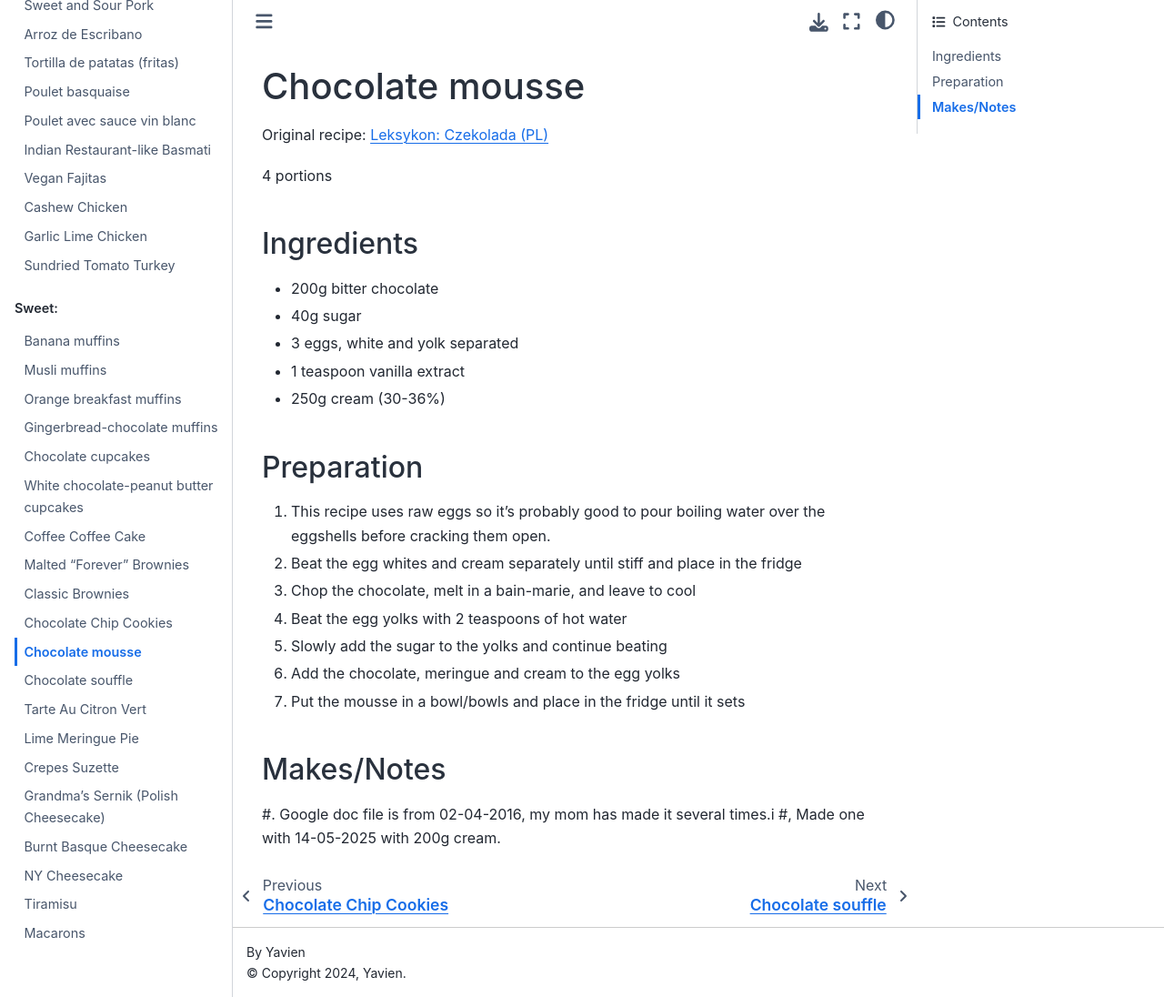
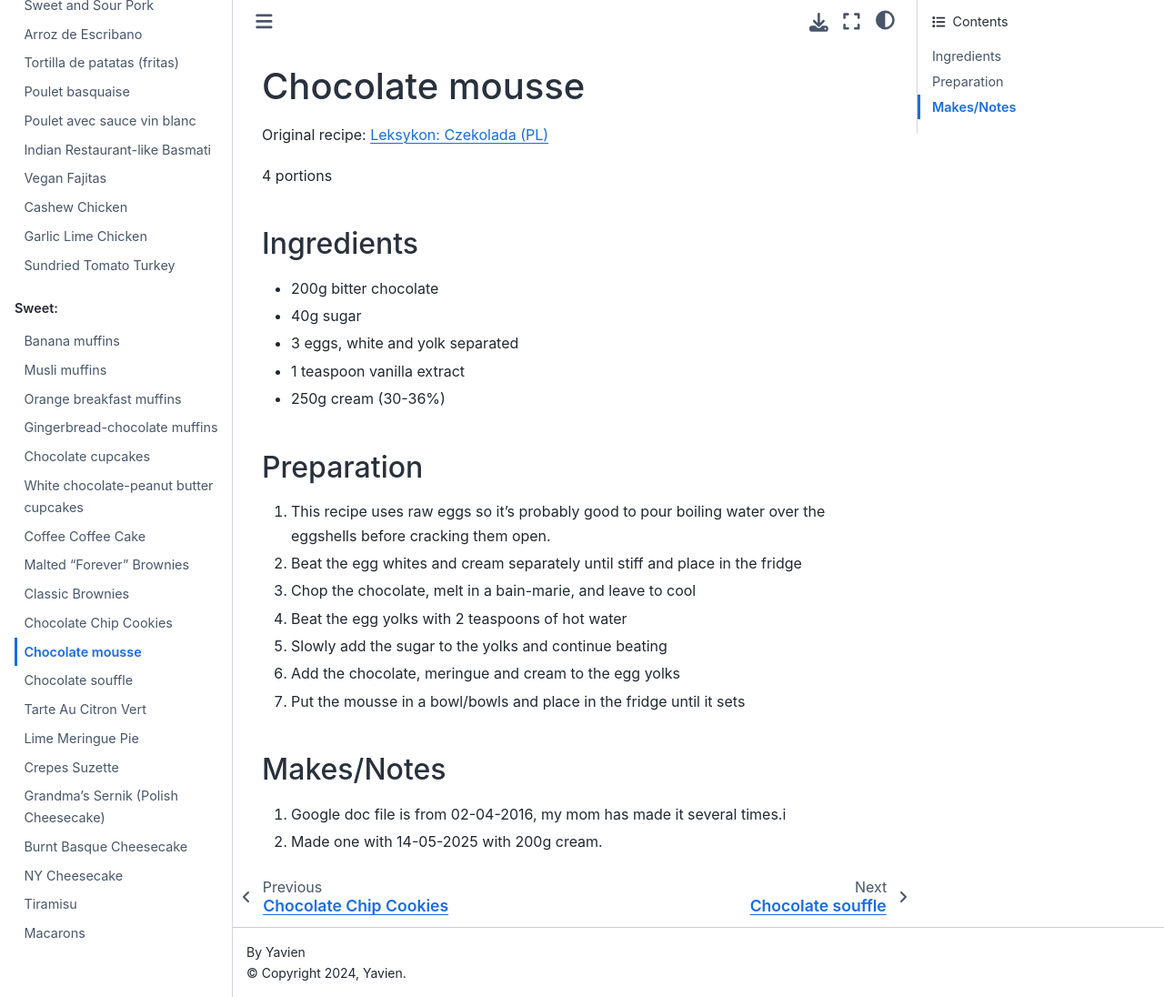
Before and after one commit to ksledz/yavcookbook, a Sphinx documentation site: the page built from docs/source/chocolatemousse.rst, in a window 1280 px wide and 1096 px high. Shown: the whole window at 91% size. Built offline with Sphinx 7.4.7 and the Sphinx Book theme 1.1.4, drawn with Linux system fonts in a browser that asks for light colours.

```diff
--- a/docs/source/chocolatemousse.rst
+++ b/docs/source/chocolatemousse.rst
@@ -30,4 +30,4 @@ Makes/Notes
 -----------
 
 #. Google doc file is from 02-04-2016, my mom has made it several times.i
-#, Made one with 14-05-2025 with 200g cream.
+#. Made one with 14-05-2025 with 200g cream.
```
